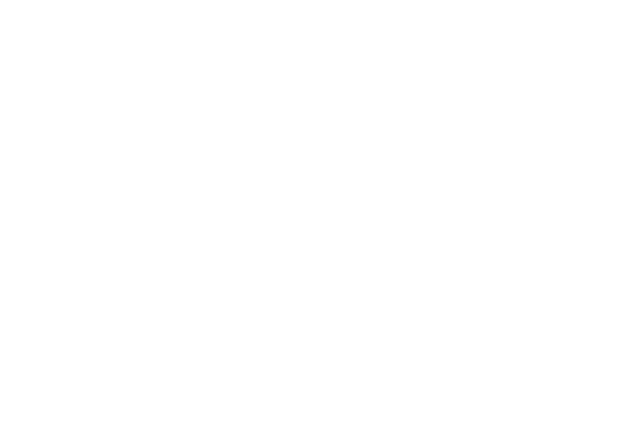
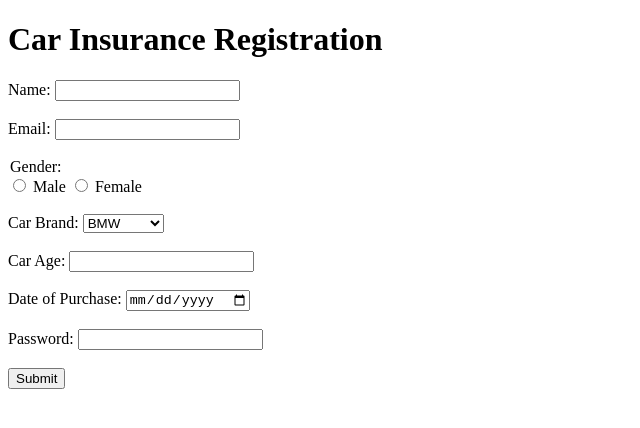
Before and after one commit to acciojob/car-insurance-form-Ashu007A, a website: page main.html in a window 1280 px wide. Shown: the whole page, without its empty margins (0-640 px from the left). Drawn offline with Linux system fonts and the light colour scheme.

Commit message:
created a submission

```diff
--- a/main.html
+++ b/main.html
@@ -9,7 +9,44 @@
 <body>
 	<!-- the entire body must be written by student -->
     <script type="text/javascript" src="./script.js">
-</script>
+	</script>
+
+	<h1>Car Insurance Registration</h1>
+    <form method="post" action="process_registration.php">
+        <label for="name">Name:</label>
+        <input type="text" id="name" name="name" required><br><br>
+
+        <label for="email">Email:</label>
+        <input type="email" id="email" name="email" required><br><br>
+
+<!--         <fieldset> -->
+            <legend>Gender:</legend>
+            <input type="radio" id="gender_male" name="gender" value="Male" required>
+            <label for="gender_male">Male</label>
+
+            <input type="radio" id="gender_female" name="gender" value="Female" required>
+            <label for="gender_female">Female</label>
+<!--         </fieldset> -->
+        <br><br>
+
+        <label for="cars">Car Brand:</label>
+        <select id="cars" name="cars">
+            <option value="BMW">BMW</option>
+            <option value="Audi">Audi</option>
+            <option value="Mercedes">Mercedes</option>
+        </select><br><br>
+
+        <label for="carage">Car Age:</label>
+        <input type="number" id="carage" name="carage" required><br><br>
+
+        <label for="dop">Date of Purchase:</label>
+        <input type="date" id="dop" name="dop" required><br><br>
+
+        <label for="password">Password:</label>
+        <input type="password" id="password" name="password" required><br><br>
+
+        <button type="submit">Submit</button>
+    </form>
 
 </body>
 
```
